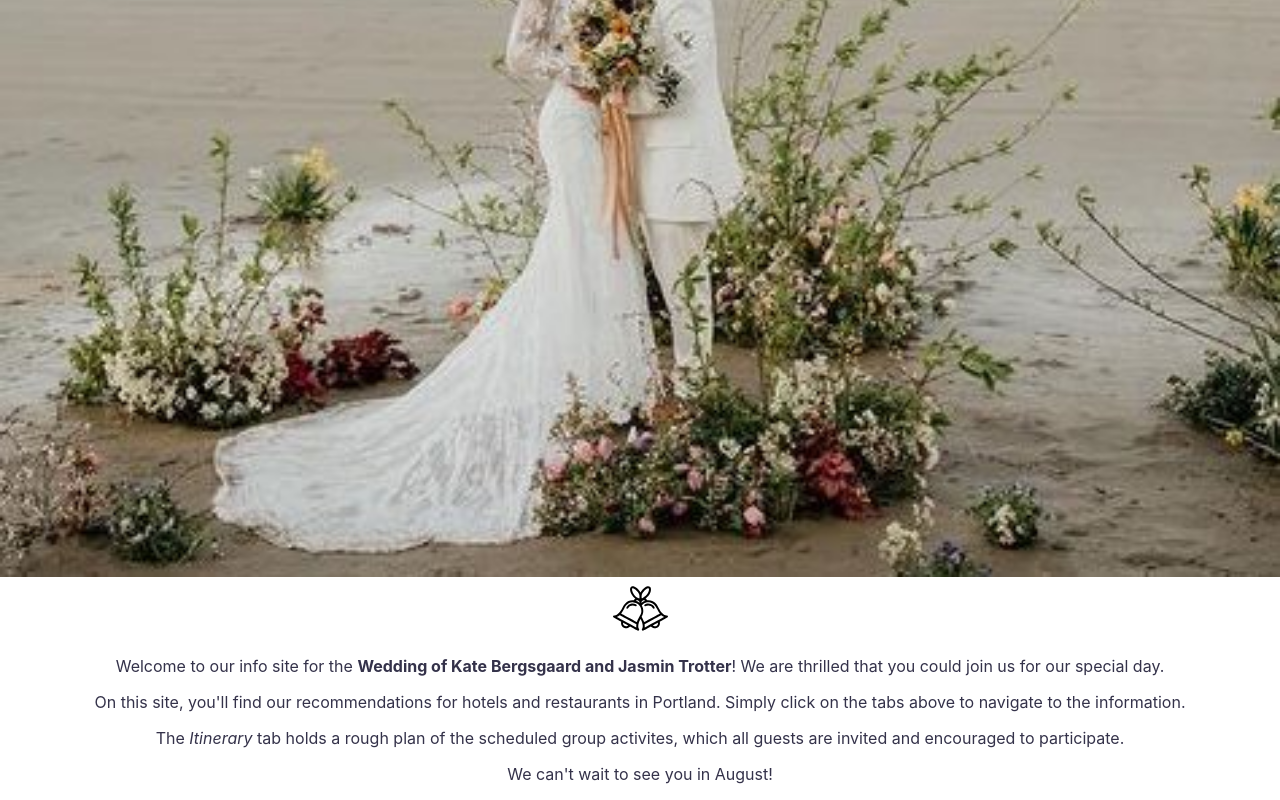
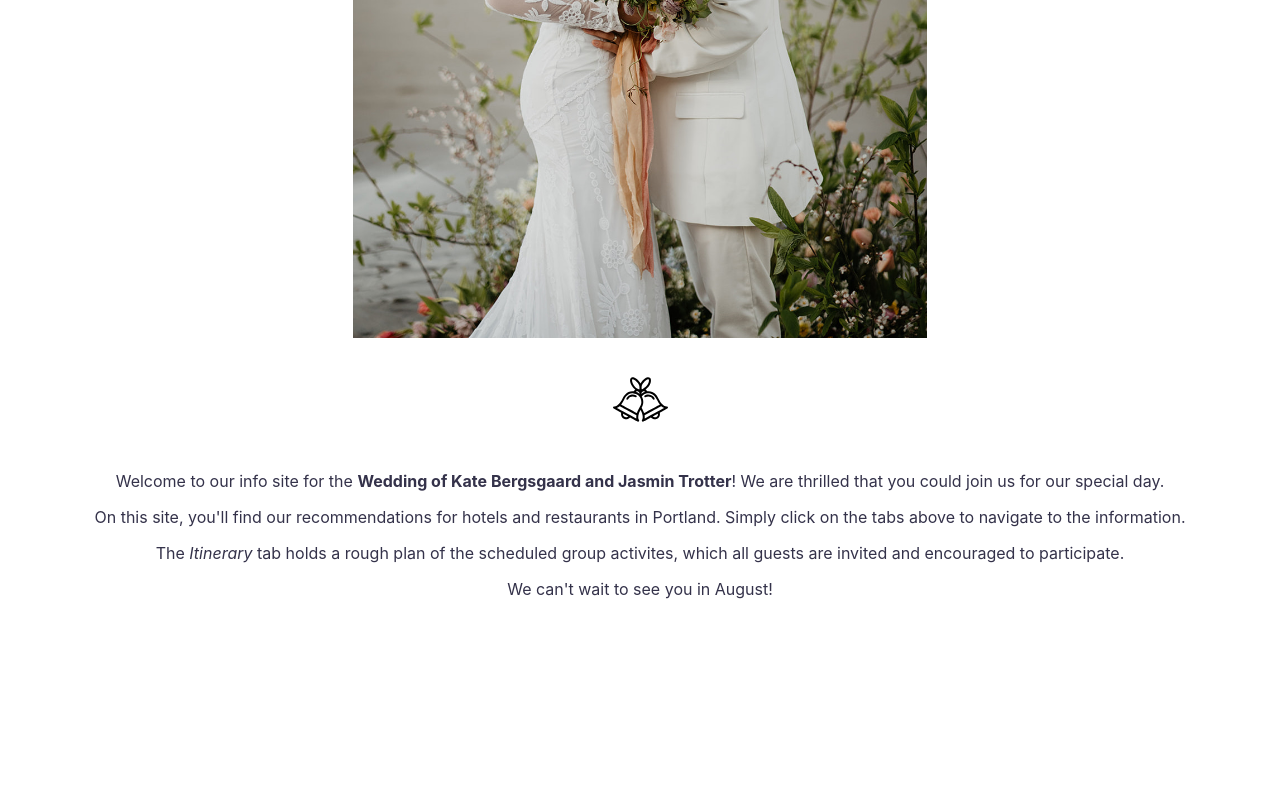
Before and after one commit to JasminTrotter/kate-jasmin-wedding, a React (Vite) app: page / in a window 1280 px wide. Shown: the part 753-1553 px from the top of the page. After the commit the page ends 1392 px from the top, so only its background shows below. Built offline with nearby package versions, Linux system fonts and the light colour scheme.

Commit message:
change photo

```diff
--- a/src/App.css
+++ b/src/App.css
@@ -63,3 +63,12 @@ button.Mui-selected {
 .MuiPaper-root {
   padding: 0px !important;
 }
+
+
+/* @media (min-width: 345px) {
+  .elopement-photo {}
+} */
+
+.elopement-photo {
+  max-width: 574px !important;
+}
--- a/src/App.jsx
+++ b/src/App.jsx
@@ -22,7 +22,7 @@ function App() {
     <div className="App">
       <header className="App-header">
         <div style={{ display: 'flex' }}>
-          <img src={weddingRings} className="App-logo" alt="wedding-rings" />
+          <img src={weddingRings} alt="wedding-rings" />
           <p style={{ color: 'black' }}>Kate & Jasmin</p>
         </div>
       </header>
@@ -42,11 +42,11 @@ function App() {
 
         {/* WELCOME */}
         <TabPanel sx={{ padding: '0px' }} value="0">
-          <img src={elopement} alt="elopement-shoot" width="100%" />
-          <div>
-
-            <img src={weddingBells} className="App-logo" alt="wedding-bells" />
+          <img src={elopement} className="elopement-photo" alt="elopement-shoot" width="100%" maxWidth="575px" />
+          <div style={{ marginTop: '30px' }}>
+            <img src={weddingBells} alt="wedding-bells" />
           </div>
+          <div style={{ padding: '24px' }}>
             <p>
               Welcome to our info site for the <b>Wedding of Kate Bergsgaard and Jasmin Trotter</b>!
               We are thrilled that you could join us for our special day.
@@ -60,6 +60,7 @@ function App() {
             <p>
               We can't wait to see you in August!
             </p>
+          </div>
         </TabPanel>
 
         {/* ACCOMMODATIONS */}
```
Also changed, not shown: src/assets/elopement-shoot.jpeg. Lines whose indentation alone changed are shown as unchanged.
